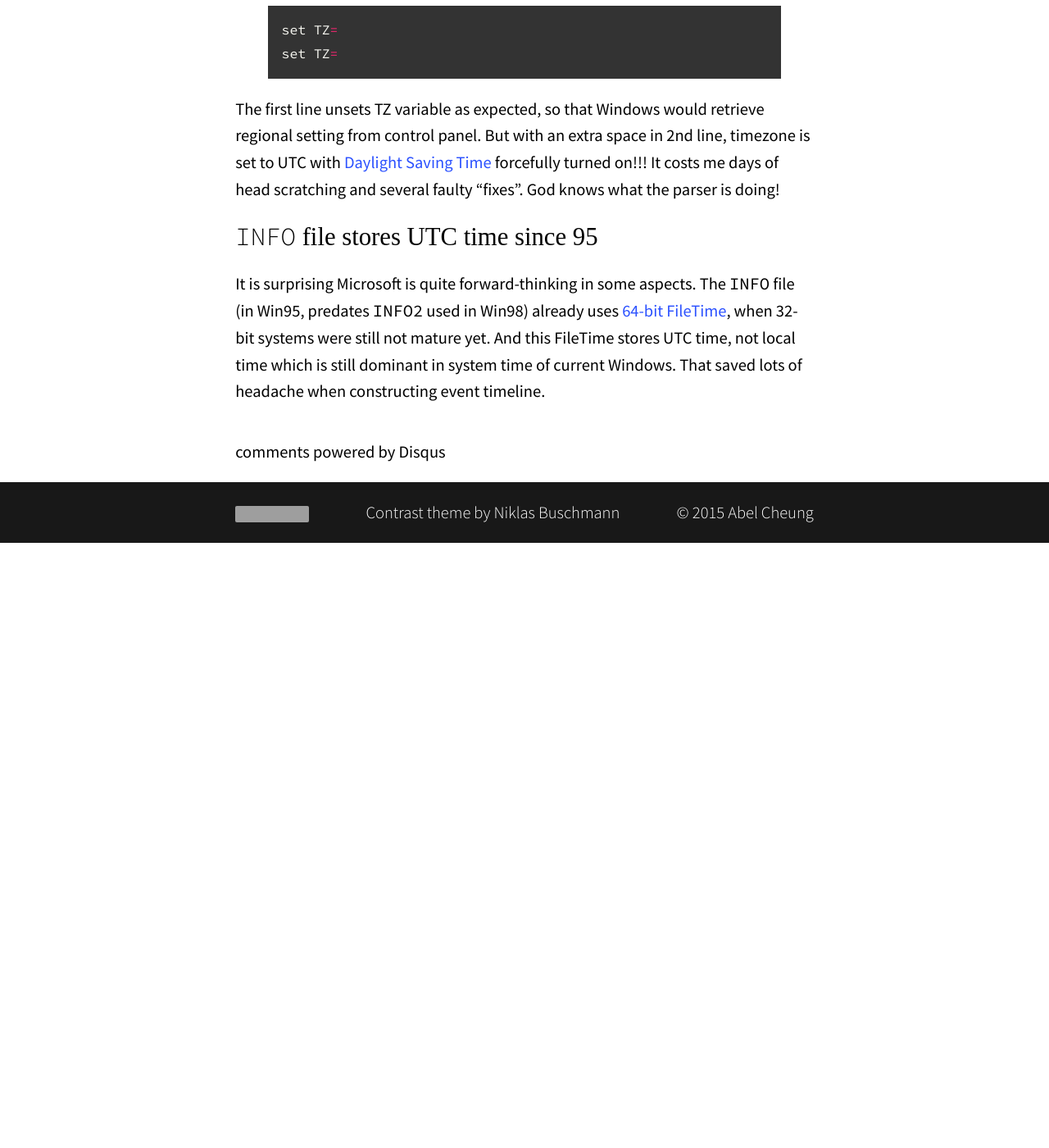
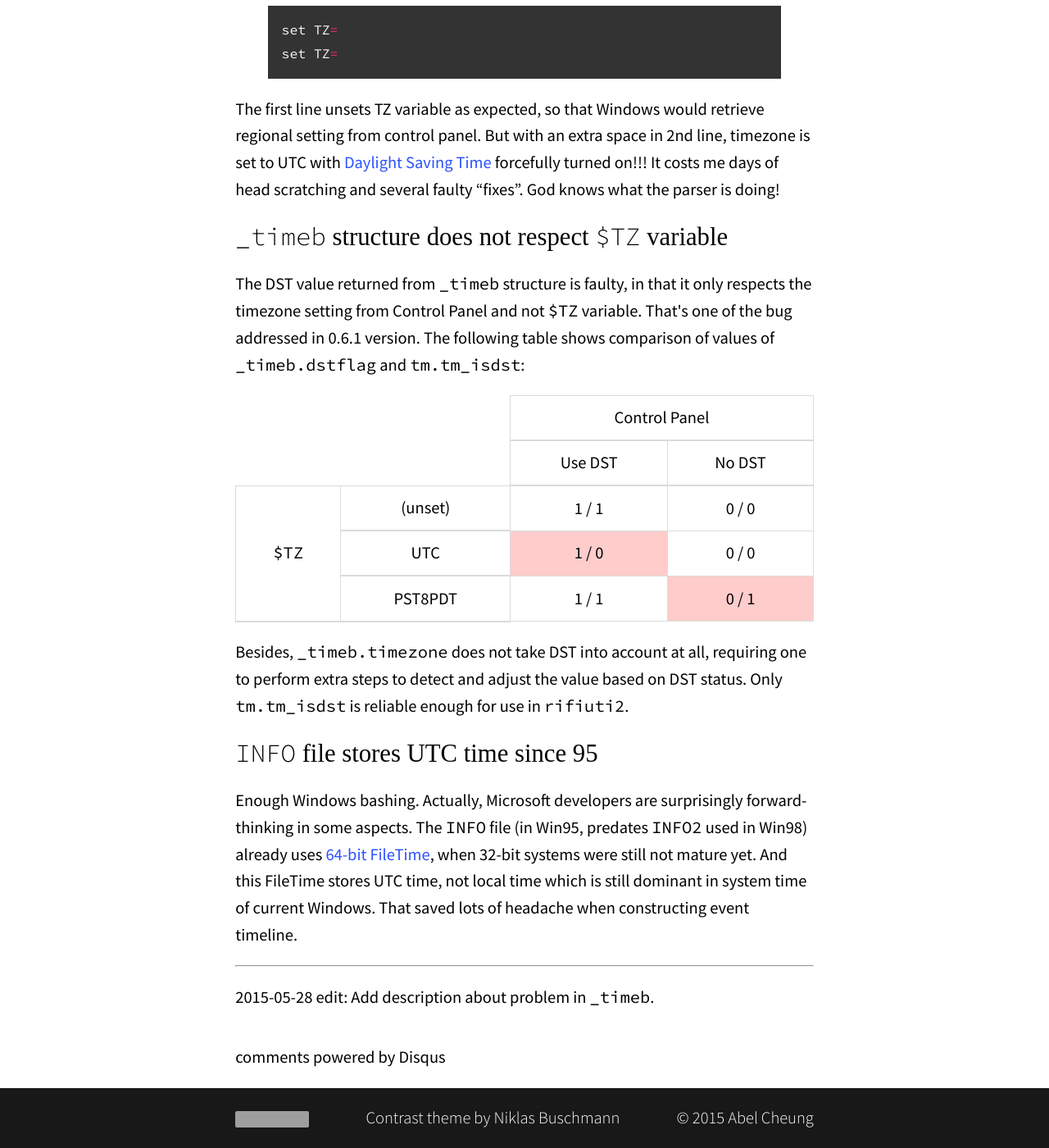
Before and after one commit to abelcheung/rifiuti2, a Jekyll site: the page built from _posts/2015-05-18-pain-in-timezone-support.md, in a window 1280 px wide and 1400 px high, scrolled down 1195 px. Shown: the whole window at 82% size. Built offline with Jekyll 4.4.1, drawn with Linux system fonts in a browser that asks for light colours; nearby versions of some CDN libraries; some web fonts are replaced; comment, search, counter and statistics services are not loaded; before the commit the page ends 1857 px from its top, so only the background shows below that; grey boxes are pictures that could not be loaded.

Commit message:
Rant about problem in _timeb struct

```diff
--- a/_posts/2015-05-18-pain-in-timezone-support.md
+++ b/_posts/2015-05-18-pain-in-timezone-support.md
@@ -43,15 +43,52 @@ in 2nd line, timezone is set to UTC with [Daylight Saving Time][5]
 forcefully turned on!!! It costs me days of head scratching and several
 faulty &ldquo;fixes&rdquo;. God knows what the parser is doing!
 
+## `_timeb` structure does not respect `$TZ` variable
+
+The DST value returned from `_timeb` structure is faulty, in that it
+only respects the timezone setting from Control Panel and not `$TZ`
+variable. That&apos;s one of the bug addressed in 0.6.1 version.
+The following table shows comparison of values of `_timeb.dstflag` and
+`tm.tm_isdst`:
+
+<table style="border:1px black; text-align:center">
+<tr>
+<th style="border: 0" colspan="2" rowspan="2"></th>
+<th colspan="2">Control Panel</th>
+</tr>
+<tr><th>Use DST</th><th>No DST</th></tr>
+<tr>
+<th rowspan="3"><code>$TZ</code></th>
+<th>(unset)</th>
+<td>1 / 1</td>
+<td>0 / 0</td>
+</tr>
+<tr>
+<th>UTC</th>
+<td style="background: #fcc">1 / 0</td>
+<td>0 / 0</td>
+</tr>
+<tr>
+<th>PST8PDT</th>
+<td>1 / 1</td>
+<td style="background: #fcc">0 / 1</td>
+</tr>
+</table>
+
+Besides, `_timeb.timezone` does not take DST into account at all,
+requiring one to perform extra steps to detect and adjust the value
+based on DST status. Only `tm.tm_isdst` is reliable enough for use in
+`rifiuti2`.
+
 ## `INFO` file stores UTC time since 95
 
-It is surprising Microsoft is quite forward-thinking in some aspects.
+Enough Windows bashing. Actually, Microsoft developers are surprisingly
+forward-thinking in some aspects.
 The `INFO` file (in Win95, predates `INFO2` used in Win98) already uses
 [64-bit FileTime][6], when 32-bit systems were still not mature yet.
 And this FileTime stores UTC time, not local time which is still dominant
 in system time of current Windows. That saved lots of headache when
 constructing event timeline.
-
 
 [1]: https://msdn.microsoft.com/en-US/library/fe06s4ak(v=vs.80).aspx
 [2]: http://science.ksc.nasa.gov/software/winvn/userguide/3_1_4.htm
@@ -59,3 +96,7 @@ constructing event timeline.
 [4]: https://msdn.microsoft.com/en-us/library/90s5c885(VS.80).aspx
 [5]: https://en.wikipedia.org/wiki/Daylight_saving_time
 [6]: https://support.microsoft.com/en-us/kb/188768
+
+----
+
+2015-05-28 edit: Add description about problem in `_timeb`.
```
Also changed, not shown: _posts/2015-05-28-version-0-6-1-released.md (+1 -1 lines).
